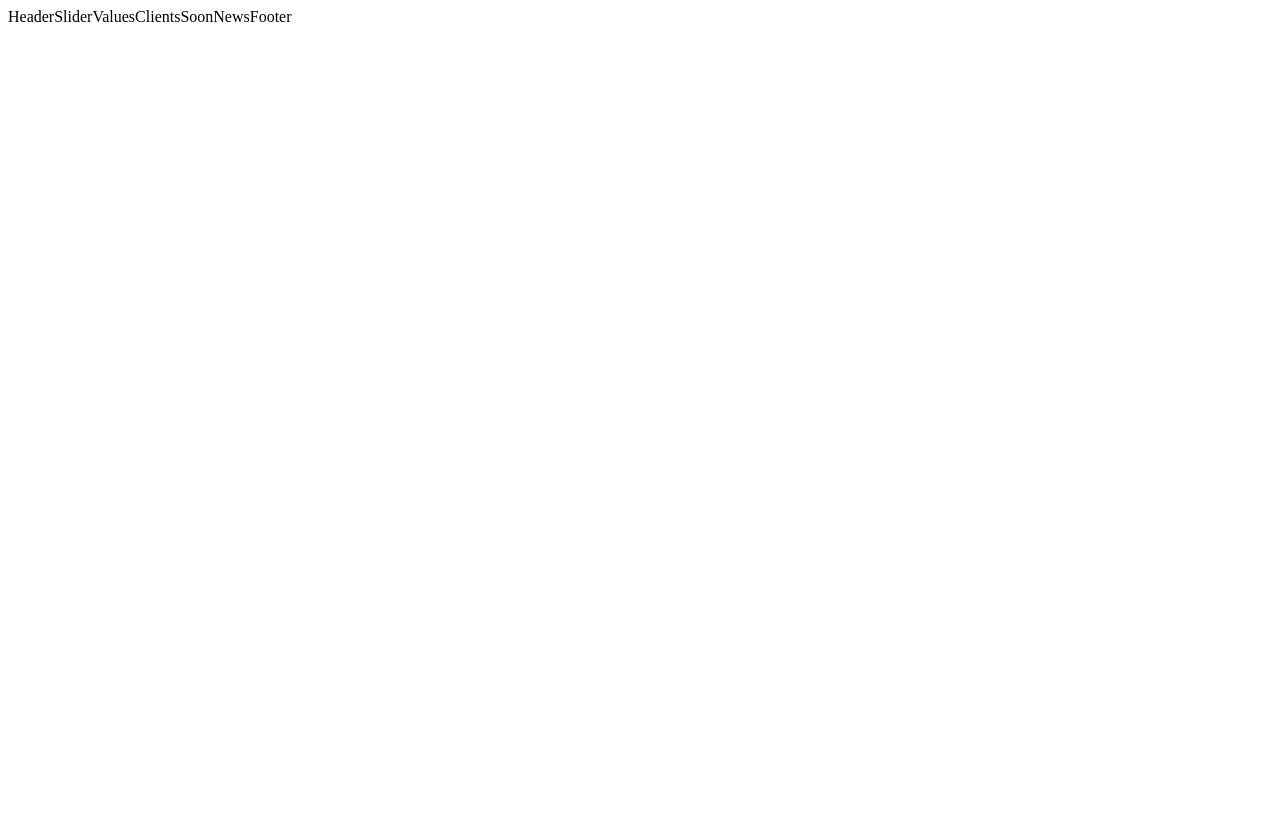
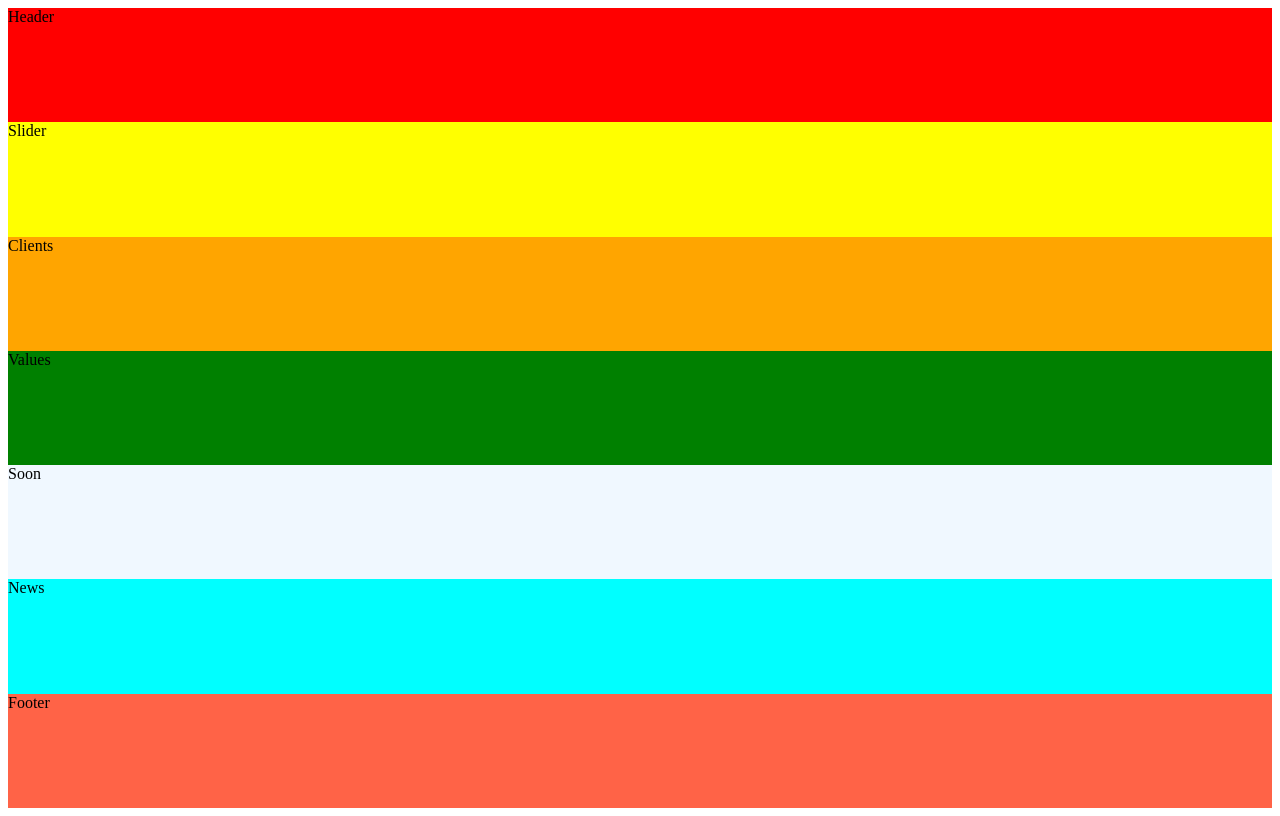
Before and after one commit to saulwolfdev/volu-landing-page, a React (Create React App) app: page / in a window 1280 px wide. Built offline with nearby package versions, Linux system fonts and the light colour scheme.

Commit message:
estructurando

```diff
--- a/src/components/common/WrapperContainer.js
+++ b/src/components/common/WrapperContainer.js
@@ -2,19 +2,81 @@ import React from "react";
 import { Header,Slider,Values,Clients,Soon,News,Footer} from "components/common";
 import styled from "styled-components";
 
+const Contanier=styled.div`
+     display:grid;
+     height: 100vh;
+     background-color: gray;
+     grid-template-areas: "contanierheader"
+                           "contanierslider"
+                           "containervalues"
+                           "containerclients"
+                           "containersoon"
+                           "containernews"
+                           "containerfooter";
+    grid-template-rows: 1fr 1fr 1fr 1fr 1fr 1fr 1fr;
+
+`;
+ const ContanierHeader=styled.div`
+ width: 100%;
+ height: 100%;
+ background-color:red;
+ grid-area: contanierheader;
+ `;
+ const ContanierSlider=styled.div`
+ background-color:yellow;
+ grid-area: contanierslider;
+ `;
 
 
+  const ContanierValues=styled.div`
+background-color:green;
+ grid-area: containerclients;
+  `;
+
+
+ const ContanierClients=styled.div`
+background-color:orange;
+ grid-area: containervalues;
+
+ `;
+ const ContanierSoon=styled.div`
+background-color:aliceblue;
+ grid-area: containersoon;
+ `;
+ const ContanierNews=styled.div`
+  background-color:aqua;
+grid-area: containernews;
+ `;
+ const ContanierFooter=styled.div`
+   background-color:tomato;
+grid-area: containerfooter;
+
+ `;
 export function WrapperContainer(){
     return(
-        <>
+
+        <Contanier>
+            <ContanierHeader>
                     <Header/>
+            </ContanierHeader>
+        <ContanierSlider>
                     <Slider/>
+        </ContanierSlider>
+         <ContanierValues>
                     <Values/>
+         </ContanierValues>
+         <ContanierClients>
                     <Clients/>
+         </ContanierClients>
+         <ContanierSoon>
                     <Soon/>
+         </ContanierSoon>
+        <ContanierNews>
                 <News/>
+        </ContanierNews>
+        <ContanierFooter>
                 <Footer/>
-
-      </>
+        </ContanierFooter>
+      </Contanier>
     )
 }
```
Lines whose indentation alone changed are shown as unchanged.
